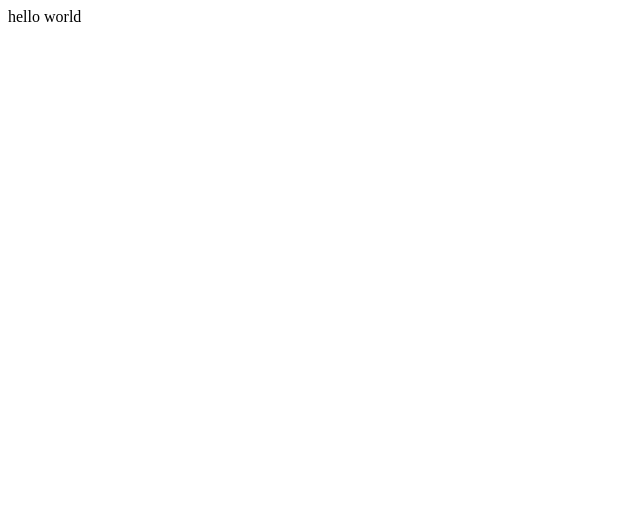
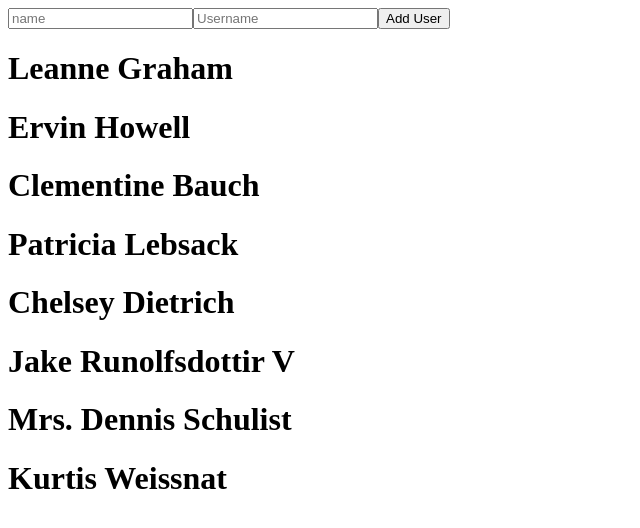
Before and after one commit to Drew1128/reduxToolkitCrudApp, a React (Create React App) app: page / in a window 1280 px wide. Shown: the top 528 px of the page, without its empty margins (0-640 px from the left). Built offline with nearby package versions, Linux system fonts and the light colour scheme.

Commit message:
users reducers is wired up correctly and displaying the fake data in the UI

```diff
--- a/src/App.css
+++ b/src/App.css
@@ -1,38 +1,20 @@
 .App {
+  display: flex;
+  justify-content: center;
+  align-items: center;
+  flex-direction: column;
+}
+
+.displayUsers {
+  margin-top: 20px;
+}
+
+.displayUsers div {
+  width: 400px;
+  height: 150px;
+  padding: 20px;
+  margin: 20px;
+  border-radius: 10px;
+  box-shadow: 0 4px 8px 0 rgba(0, 0, 0, 0.1), 0 6px 20px 0 rgba(0, 0, 0, 0.19);
   text-align: center;
 }
-
-.App-logo {
-  height: 40vmin;
-  pointer-events: none;
-}
-
-@media (prefers-reduced-motion: no-preference) {
-  .App-logo {
-    animation: App-logo-spin infinite 20s linear;
-  }
-}
-
-.App-header {
-  background-color: #282c34;
-  min-height: 100vh;
-  display: flex;
-  flex-direction: column;
-  align-items: center;
-  justify-content: center;
-  font-size: calc(10px + 2vmin);
-  color: white;
-}
-
-.App-link {
-  color: #61dafb;
-}
-
-@keyframes App-logo-spin {
-  from {
-    transform: rotate(0deg);
-  }
-  to {
-    transform: rotate(360deg);
-  }
-}
--- a/src/App.js
+++ b/src/App.js
@@ -1,9 +1,22 @@
 import './App.css';
+import { useSelector } from 'react-redux';
 
 function App() {
+
+  const userList = useSelector((state) => state.users.value );
+
   return (
     <div>
-      hello world
+      <div className='addUser'>
+        <input type='text' placeholder="name" />
+        <input type='text' placeholder="Username" />
+        <button>Add User</button>
+      </div>
+      <div className='displayUser'>
+        {userList.map((user) => {
+          return <h1>{user.name}</h1>
+        })}
+      </div>
     </div>
   );
 }
--- a/src/features/Users.js
+++ b/src/features/Users.js
@@ -1,7 +1,7 @@
 import { createSlice } from "@reduxjs/toolkit";
 import { UsersData } from "../FakeData";
 
-export const usersSlice = createSlice({
+export const userSlice = createSlice({
     name: "users",
     initialState: { value: UsersData },
         reducers: {
@@ -16,3 +16,6 @@ export const usersSlice = createSlice({
             }
         }
 });
+
+
+export default userSlice.reducer;
--- a/src/index.js
+++ b/src/index.js
@@ -4,10 +4,11 @@ import App from './App';
 import reportWebVitals from './reportWebVitals';
 import { configureStore } from '@reduxjs/toolkit';
 import { Provider } from 'react-redux';
+import  usersReducer  from './features/Users';
 
 const store = configureStore({
   reducer: {
-    // users:
+     users: usersReducer,
   }
 });
 
```
